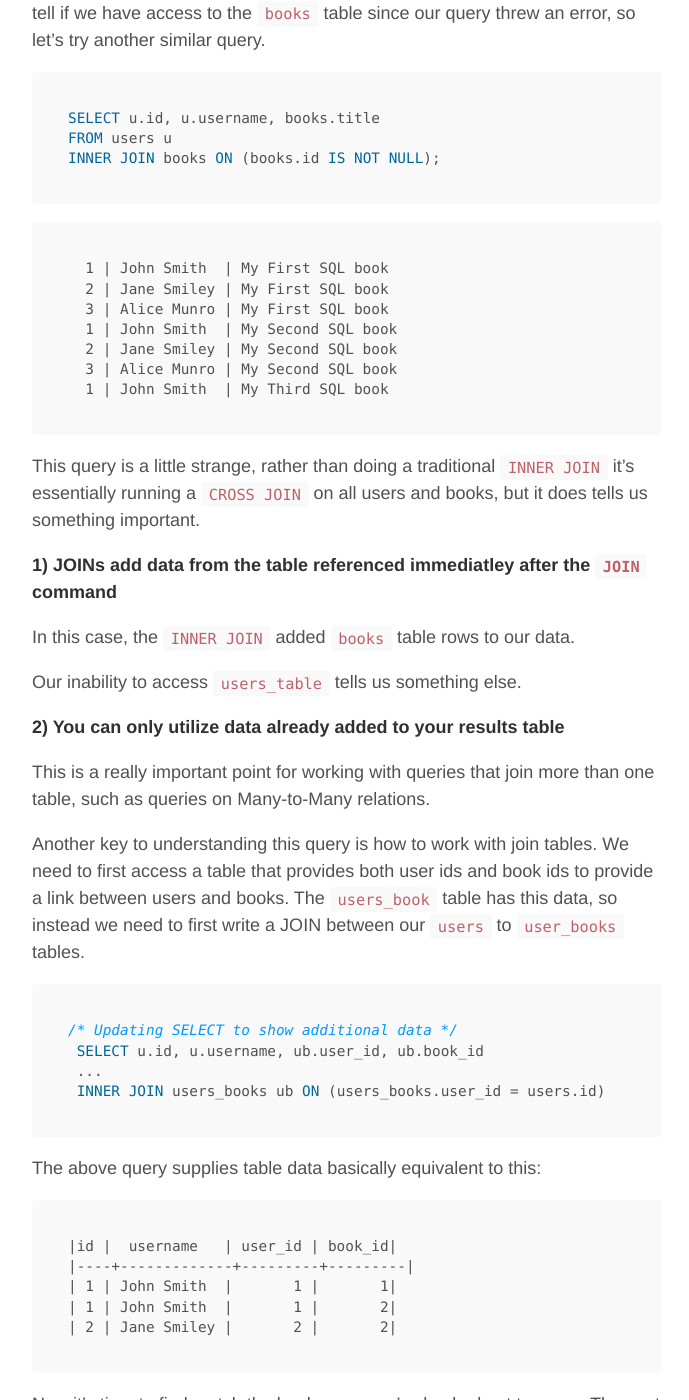
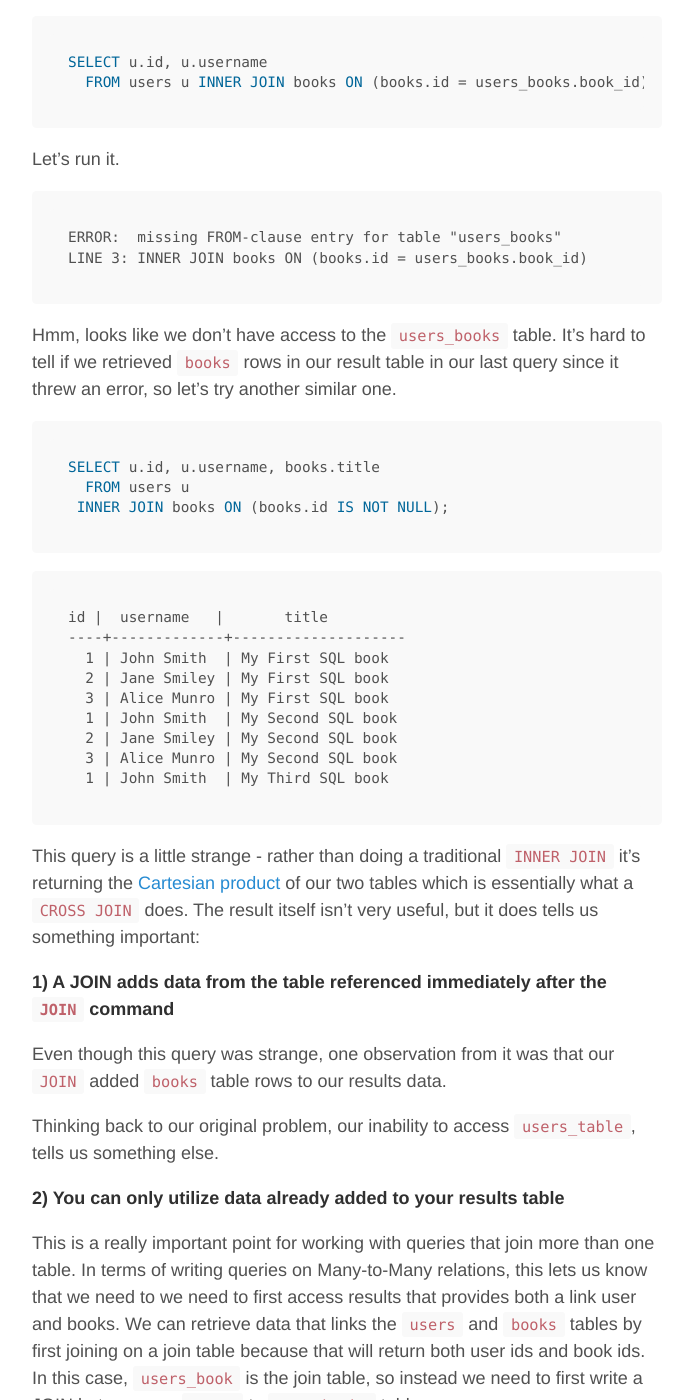
Before and after one commit to dylankb/dylankb.github.io, a Jekyll site: the page built from _posts/2017-10-27-start-small-datawise-to-learn-joins-and-subqueries.md, in a window 1280 px wide and 1400 px high, scrolled down 8508 px. Shown: the whole window, without its empty margins (293-982 px from the left). Built offline with Jekyll 4.4.1, drawn with Linux system fonts in a browser that asks for light colours; comment, search, counter and statistics services are not loaded; some of the changed text lies outside the part shown.

Commit message:
Improve many-to-many section

````diff
--- a/_posts/2017-10-27-start-small-datawise-to-learn-joins-and-subqueries.md
+++ b/_posts/2017-10-27-start-small-datawise-to-learn-joins-and-subqueries.md
@@ -38,20 +38,20 @@ In our investigation of joins we'll first look at using JOINs to accomplish a ty
 
 ### Counting with JOINs
 
-SQL obviously gives you the ability query for rows of data from your database, but it also provides ways of analyzing "meta information" about your queried results. One example common SQL analyis task is counting. By counting, we mean that our database is able to compute a numerical count about some type of data returned for a given query, for example the number of rows that were returned.
+SQL obviously gives you the ability query for rows of data from your database, but it also provides ways of analyzing "meta information" about your queried results. One example common SQL analysis task is counting. By counting, we mean that our database is able to compute a numerical count about some type of data returned for a given query. For example, we can use SQL to count the number of rows that were returned for a given query.
 
 Our first example of counting things with SQL will be an example of counting on a One-to-One relationship.
 
 #### One-to-One relationship
 
-If you look up the [technical definition](https://en.wikipedia.org/wiki/One-to-one_(data_model)) of a One-to-One relationship, you'll see that all `one-to..`, `many-to..` type relationships are a way of describing the cardinality between two entities. Our two entities in this example are a user and an address, and since it's a One-to-One relationship a user belongs to one address and an address belongs to one user.
+If you look up the [technical definition](https://en.wikipedia.org/wiki/One-to-one_(data_model)) of a One-to-One relationship, you'll see that all One-to.., Many-to.. type relationships are a way of describing the **cardinality**, or number of instances on each side of the relationship. Our two entities in this example are a user and an address, and since it's a One-to-One relationship a user belongs to one address and an address belongs to one user.
 
 The basics of counting with One-to-One relationships are pretty easy, especially when using `INNER JOIN`. Let's look at an example. First we'll look for all users who have an address.
 
 ```sql
 SELECT COUNT(users.id)
-FROM users
-  INNER JOIN addresses ON (addresses.user_id = users.id);
+  FROM users
+ INNER JOIN addresses ON (addresses.user_id = users.id);
 ```
 ```
  count
@@ -61,12 +61,12 @@ FROM users
 
 An `INNER JOIN` "...returns a result set that contains the common elements of the tables..."[^1], so we can describe the query above as counting the number of users (by `id`) who have an `id` that matches a `user_id` column in an `addresses` table row. It's a pretty simple query and we understand the cardinality (relationship type) we're joining on, so it's probably correct. The nice thing about working with small data sets is that we don't have to settle for "probably correct" - we can check it out for ourselves!
 
-Let's change our query to not restrict results in the SELECT statement, but instead show more results returned by the JOIN. Note that I'm aliasing the `users` table with a `u` and the addresses table with an `a`.
+Let's change our query to not restrict results in the `SELECT` statement, but instead show more results returned by the JOIN. Note that I'm aliasing the `users` table with a `u` and the addresses table with an `a`.
 
 ```sql
 SELECT u.id, u.username, a.street, a.city, a.state
-FROM users u
-  INNER JOIN addresses a ON (a.user_id = u.id);
+  FROM users u
+ INNER JOIN addresses a ON (a.user_id = u.id);
 ```
 ```
  id |  username   |     street      |     city      | state
@@ -82,7 +82,7 @@ If we recall the description of this dataset from earlier, the user-address rela
 
 ```sql
 SELECT u.id, u.username, a.street, a.city, a.state
-FROM users u
+  FROM users u
   LEFT OUTER JOIN addresses a ON (a.user_id = u.id);
 ```
 ```
@@ -103,8 +103,8 @@ A book has many reviews, so let's try finding the count of books with reviews.
 
 ```sql
 SELECT COUNT(books.title)
-FROM reviews
-  INNER JOIN books ON (books.id = reviews.book_id);
+  FROM reviews
+ INNER JOIN books ON (books.id = reviews.book_id);
 ```
 ```
 3
@@ -128,8 +128,8 @@ As we can see, we need to be a bit more careful when executing JOINs on non One-
 
 ```sql
 SELECT COUNT(DISTINCT books.title)
-FROM reviews
-  INNER JOIN books ON (books.id = reviews.book_id);
+  FROM reviews
+ INNER JOIN books ON (books.id = reviews.book_id);
 ```
 ```
 2
@@ -141,8 +141,8 @@ Let's look at subqueries, because subqueries work a bit differently, and we'll s
 
 ```rb
 SELECT COUNT(books.id)
-FROM books
-WHERE id IN (SELECT book_id FROM reviews);
+  FROM books
+ WHERE id IN (SELECT book_id FROM reviews);
 ```
 ```
 2
@@ -166,19 +166,21 @@ To be a bit more clear, the above query is essentially saying "For each book, ch
 
 ### Working with Many-to-Many Relationships
 
-We'll primarily be working with our "library-esque" dataset we've been using, but we'll focus on several tables that deal with two entities: users and books. These two entities share a "many-to-many" relationship; users can have many books and books can have many users.
+We'll continue working with the fake library data we've been using, but now we'll focus on a couple new tables that deal with the relationship between two entities: users and books. Users and books share a "many-to-many" relationship; users can have many books and books can have many users.
 
-There are three tables that facilitate this relationship: `users`, `books`, and the join table `users_books`. When working with a Many-to-Many relationship, you set up a third join table to hold the combination of user and book primary keys. I think about this table as the "checkouts" that happen. Here's a entity relation diagram that illustrates the relationship between these tables.
+There are three tables that represent this relationship: `users`, `books`, and `users_books`. When working with a Many-to-Many relationship you set up a third table, known as the join table, which provides data on the relationship between the two main tables (`users` and `books`). In this case `users_books`, I think about the table as representing the data for "checkouts" that happen at a library. Therefore at a minimum a join table row (i.e. one "book checkout") will need to include data that identifies one user and one book. A join table row does this by including at a minimum two columns: one column from each of the two main tables to serve as identifying keys. Because keys from one table now also reside on another table, they're referred to as _foreign keys_. Here's an entity relation diagram to help illustrate the relationship we just described between the `users` and `books` tables. The letter P represents the primary keys and the letter F represents foreign keys.
 
 ![](/assets/users-books.png)
+
+SQL is a large topic, so it will be a bit easier to get started by identifying a specific question and then trying to answer it. Let's try to create a relatively straightforward query to retrieve the records of each book checkout that happened at the library. The data for a book checkout should include the user's name that checked out the book and the book's title.
 
 Here's a query on a Many-to-Many relationship that's similar to one found in the LaunchSchool book's JOIN section.
 
 ```sql
 SELECT users.username, books.title
-FROM users
-INNER JOIN users_books ON (users_books.user_id = users.id)
-INNER JOIN books ON (books.id = users_books.book_id);
+  FROM users
+ INNER JOIN users_books ON (users_books.user_id = users.id)
+ INNER JOIN books ON (books.id = users_books.book_id);
 ```
 ```
 username    |       title
@@ -192,9 +194,9 @@ Jane Smiley | My Second SQL book
 
 ```sql
 SELECT users.username, books.title
-FROM users
-INNER JOIN books ON (books.id = users_books.book_id) /* Switched order */
-INNER JOIN users_books ON (users_books.user_id = users.id);
+  FROM users
+ INNER JOIN books ON (books.id = users_books.book_id) /* Switched order */
+ INNER JOIN users_books ON (users_books.user_id = users.id);
 ```
 ```
 ERROR:  missing FROM-clause entry for table "users_books"
@@ -210,29 +212,28 @@ So let's start building up this query that broke, starting with one of the simpl
 ```sql
 /* Adding additional info to SELECT to show more data */
 SELECT u.id, u.username
-FROM users u
+  FROM users u
 ```
 
-`FROM users` brings in the data we see below to start off our intermediary/virtual table.
+`FROM users` brings in the data displayed in our results.
 
-| id |  username   |
-|----|-------------|
-| 1 | John Smith  |
-| 2 | Jane Smiley |
-| 3 | Alice Munro |
+ id |  username
+----|-------------
+ 1 | John Smith  |
+ 2 | Jane Smiley |
+ 3 | Alice Munro |
 
 Ok, now that we've got some users, we just need query for books, right? Without considering how you query a Many-to-Many relation, you might indeed think this and go straight to writing this join next.
 
 ```sql
-RIGHT JOIN books ON (books.id = users_books.book_id)
+INNER JOIN books ON (books.id = users_books.book_id)
 ```
 
 Here's the whole query so far.
 
 ```sql
 SELECT u.id, u.username
-FROM users u
-INNER JOIN books ON (books.id = users_books.book_id)
+  FROM users u INNER JOIN books ON (books.id = users_books.book_id);
 ```
 
 Let's run it.
@@ -242,14 +243,16 @@ ERROR:  missing FROM-clause entry for table "users_books"
 LINE 3: INNER JOIN books ON (books.id = users_books.book_id)
 ```
 
-Hmm, looks like we don't have access to the `users_books` table. It's hard to tell if we have access to the `books` table since our query threw an error, so let's try another similar query.
+Hmm, looks like we don't have access to the `users_books` table. It's hard to tell if we retrieved `books` rows in our result table in our last query since it threw an error, so let's try another similar one.
 
 ```sql
 SELECT u.id, u.username, books.title
-FROM users u
-INNER JOIN books ON (books.id IS NOT NULL);
+  FROM users u
+ INNER JOIN books ON (books.id IS NOT NULL);
 ```
 ```
+id |  username   |       title
+----+-------------+--------------------
   1 | John Smith  | My First SQL book
   2 | Jane Smiley | My First SQL book
   3 | Alice Munro | My First SQL book
@@ -259,27 +262,25 @@ INNER JOIN books ON (books.id IS NOT NULL);
   1 | John Smith  | My Third SQL book
 ```
 
-This query is a little strange, rather than doing a traditional `INNER JOIN` it's essentially running a `CROSS JOIN` on all users and books, but it does tells us something important.
+This query is a little strange - rather than doing a traditional `INNER JOIN` it's returning the [Cartesian product](https://en.wikipedia.org/wiki/Cartesian_product) of our two tables which is essentially what a `CROSS JOIN` does. The result itself isn't very useful, but it does tells us something important:
 
-**1) JOINs add data from the table referenced immediatley after the `JOIN` command**
+**1) A JOIN adds data from the table referenced immediately after the `JOIN` command**
 
-In this case, the `INNER JOIN` added `books` table rows to our data.
+Even though this query was strange, one observation from it was that our `JOIN` added `books` table rows to our results data.
 
-Our inability to access `users_table` tells us something else.
+Thinking back to our original problem, our inability to access `users_table`, tells us something else.
 
 **2) You can only utilize data already added to your results table**
 
-This is a really important point for working with queries that join more than one table, such as queries on Many-to-Many relations.
-
-Another key to understanding this query is how to work with join tables. We need to first access a table that provides both user ids and book ids to provide a link between users and books. The `users_book` table has this data, so instead we need to first write a JOIN between our `users` to `user_books` tables.
+This is a really important point for working with queries that join more than one table. In terms of writing queries on Many-to-Many relations, this lets us know that we need to we need to first access results that provides both a link user and books. We can retrieve data that links the `users` and `books` tables by first joining on a join table because that will return both user ids and book ids. In this case, `users_book` is the join table, so instead we need to first write a JOIN between our `users` to `user_books` tables.
 
  ```sql
 /* Updating SELECT to show additional data */
  SELECT u.id, u.username, ub.user_id, ub.book_id
- ...
- INNER JOIN users_books ub ON (users_books.user_id = users.id)
+   FROM users u
+  INNER JOIN users_books ub ON (ub.user_id = u.id);
  ```
-The above query supplies table data basically equivalent to this:
+The above query returns these results:
 
 ```
 |id |  username   | user_id | book_id|
@@ -289,12 +290,13 @@ The above query supplies table data basically equivalent to this:
 | 2 | Jane Smiley |       2 |       2|
 ```
 
-Now it's time to find match the books our user's checked out to users. The next JOIN continues add data to our join table.
+Now it's time to match the books our user's checked out to users. The next JOIN continues to add data to our join table.
 
 ```sql
 SELECT u.id, u.username, ub.user_id, ub.book_id, b.id AS book_table_id, b.title
-...
-INNER JOIN books b ON (b.id = ub.book_id);
+  FROM users u
+ INNER JOIN users_books ub ON (ub.user_id = u.id)
+ INNER JOIN books b ON (b.id = ub.book_id);
 ```
 ```
 id |  username   | user_id | book_id | book_table_id |       title   |
@@ -304,16 +306,16 @@ id |  username   | user_id | book_id | book_table_id |       title   |
 | 2 | Jane Smiley |       2 |       2 |       2 | My Second SQL book |
 ```
 
-This is the full query rather than the diff if that helps
+This is the full query rather than the diff if that helps.
 
 ```sql
 SELECT u.id, u.username, ub.user_id, ub.book_id, b.id AS book_id, b.title
-FROM users u
-INNER JOIN users_books ub ON (ub.user_id = u.id)
-INNER JOIN books b ON (b.id = ub.book_id);
+  FROM users u
+ INNER JOIN users_books ub ON (ub.user_id = u.id)
+ INNER JOIN books b ON (b.id = ub.book_id);
 ```
 
-Then all you need to do is be more selective with what data you show by changing your SELECT query to the below:
+Then all you need to do is be more selective with what data you show by changing your `SELECT` query to the below:
 
 ```sql
 SELECT users.username, books.title
````
Also changed, not shown: other parts of _posts/2017-10-27-start-small-datawise-to-learn-joins-and-subqueries.md (+2 -0 lines).
